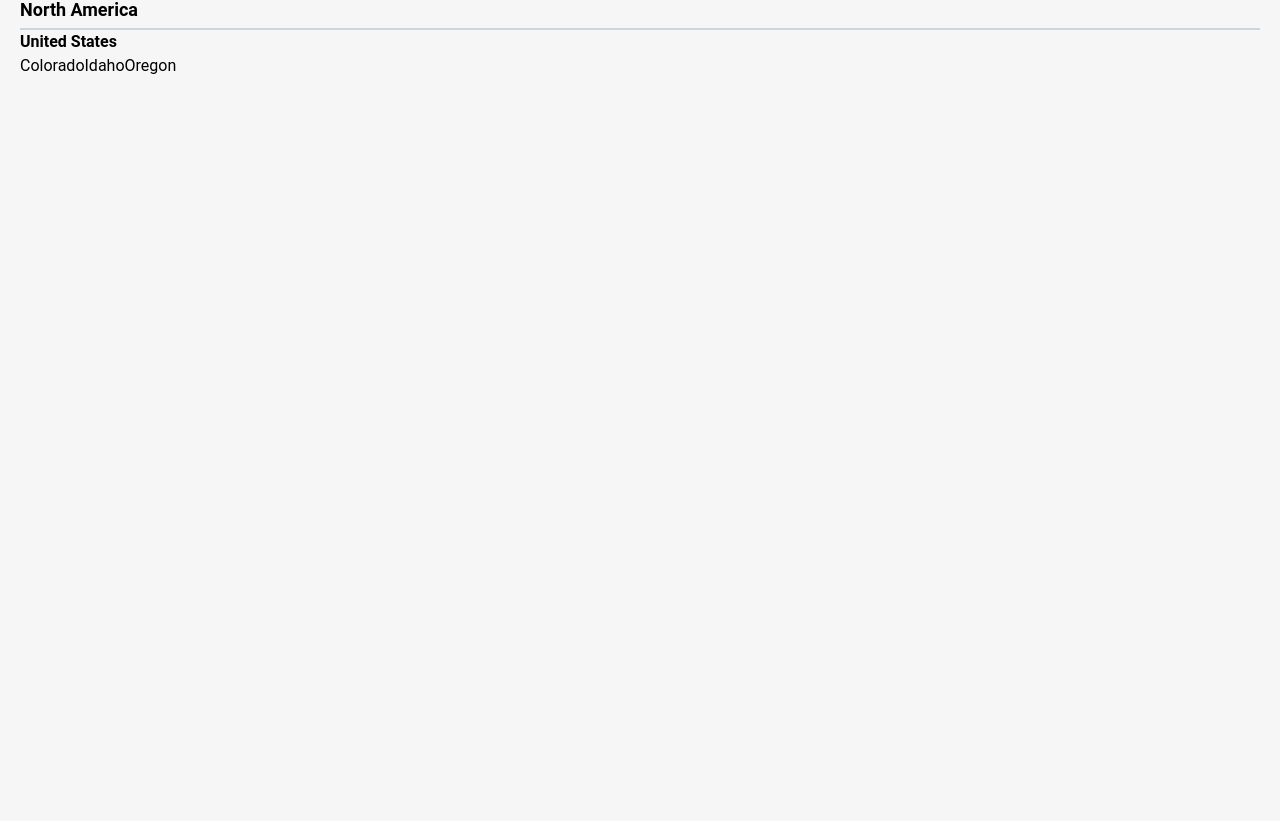
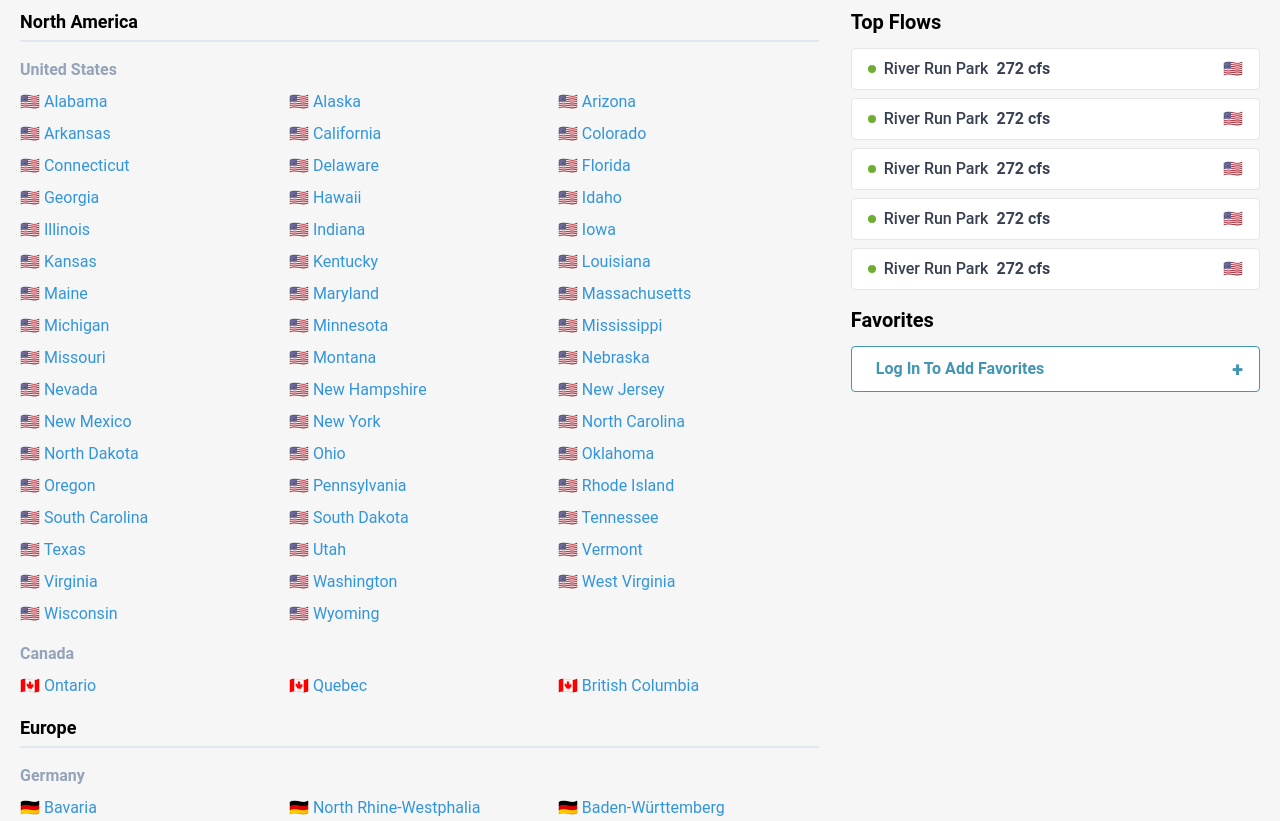
Before and after one commit to charliebarger/river-surf-report, a Next.js app: page / in a window 1280 px wide. Shown: the part 299-1120 px from the top of the page. Before the commit the page ends 800 px from the top, so only its background shows below. Built offline with nearby package versions, Linux system fonts and the light colour scheme.

Commit message:
add report page

```diff
--- a/pages/index.tsx
+++ b/pages/index.tsx
@@ -13,6 +13,7 @@ interface Sites {
   continent: string;
   countries: {
     name: string;
+    flag: string;
     abbreviation: string;
     states: {
       name: string;
@@ -26,18 +27,116 @@ const sites: Sites[] = [
     countries: [
       {
         name: "United States",
+        flag: "🇺🇸",
         abbreviation: "us",
         states: [
-          {
-            name: "Colorado",
+          { name: "Alabama" },
+          { name: "Alaska" },
+          { name: "Arizona" },
+          { name: "Arkansas" },
+          { name: "California" },
+          { name: "Colorado" },
+          { name: "Connecticut" },
+          { name: "Delaware" },
+          { name: "Florida" },
+          { name: "Georgia" },
+          { name: "Hawaii" },
+          { name: "Idaho" },
+          { name: "Illinois" },
+          { name: "Indiana" },
+          { name: "Iowa" },
+          { name: "Kansas" },
+          { name: "Kentucky" },
+          { name: "Louisiana" },
+          { name: "Maine" },
+          { name: "Maryland" },
+          { name: "Massachusetts" },
+          { name: "Michigan" },
+          { name: "Minnesota" },
+          { name: "Mississippi" },
+          { name: "Missouri" },
+          { name: "Montana" },
+          { name: "Nebraska" },
+          { name: "Nevada" },
+          { name: "New Hampshire" },
+          { name: "New Jersey" },
+          { name: "New Mexico" },
+          { name: "New York" },
+          { name: "North Carolina" },
+          { name: "North Dakota" },
+          { name: "Ohio" },
+          { name: "Oklahoma" },
+          { name: "Oregon" },
+          { name: "Pennsylvania" },
+          { name: "Rhode Island" },
+          { name: "South Carolina" },
+          { name: "South Dakota" },
+          { name: "Tennessee" },
+          { name: "Texas" },
+          { name: "Utah" },
+          { name: "Vermont" },
+          { name: "Virginia" },
+          { name: "Washington" },
+          { name: "West Virginia" },
+          { name: "Wisconsin" },
+          { name: "Wyoming" },
+        ],
       },
       {
-            name: "Idaho",
+        name: "Canada",
+        flag: "🇨🇦",
+        abbreviation: "ca",
+        states: [
+          { name: "Ontario" },
+          { name: "Quebec" },
+          { name: "British Columbia" },
+        ],
+      },
+    ],
   },
   {
-            name: "Oregon",
+    continent: "Europe",
+    countries: [
+      {
+        name: "Germany",
+        flag: "🇩🇪",
+        abbreviation: "de",
+        states: [
+          { name: "Bavaria" },
+          { name: "North Rhine-Westphalia" },
+          { name: "Baden-Württemberg" },
+        ],
+      },
+      {
+        name: "France",
+        flag: "🇫🇷",
+        abbreviation: "fr",
+        states: [
+          { name: "Île-de-France" },
+          { name: "Provence-Alpes-Côte d'Azur" },
+          { name: "Auvergne-Rhône-Alpes" },
+        ],
       },
     ],
+  },
+  {
+    continent: "Asia",
+    countries: [
+      {
+        name: "China",
+        flag: "🇨🇳",
+        abbreviation: "cn",
+        states: [
+          { name: "Guangdong" },
+          { name: "Zhejiang" },
+          { name: "Sichuan" },
+        ],
+      },
+      {
+        name: "Japan",
+        flag: "🇯🇵",
+        abbreviation: "jp",
+        states: [{ name: "Tokyo" }, { name: "Osaka" }, { name: "Hokkaido" }],
       },
     ],
   },
@@ -56,26 +155,113 @@ export default function Home() {
       <main>
         <PageHeader>Reports</PageHeader>
         <SectionWrapper>
+          <div className=" lg:grid grid-cols-16 grid-flow-col gap-x-8 ">
             {sites.map((region) => (
-            <Fragment key={region.continent}>
-              <h2 className=" text-lg py-1 font-bold  border-b-2 border-slate-300 ">
+              <div key={region.continent} className=" col-start-1 ">
+                <h2 className=" text-lg font-bold  border-b-2 border-slate-200 pb-1 mt-4 mb-2 ">
                   {region.continent}
                 </h2>
                 {region.countries.map((country) => (
-                <div key={country.abbreviation}>
-                  <h3 className=" text-base font-bold">{country.name}</h3>
+                  <div key={country.abbreviation} className="">
+                    <h3 className=" text-base font-bold mb-2 mt-4 text-slate-400 ">
+                      {country.name}
+                    </h3>
+                    <ul className="grid grid-cols-[repeat(3,_1fr)] gap-2 ">
                       {country.states.map((state) => (
+                        <li
+                          key={state.name}
+                          className="text-linkColor hover:underline"
+                        >
                           <Link
                             href={`/reports/${country.abbreviation}/${state.name}`}
-                      key={state.name}
                           >
-                      {state.name}
+                            {country.flag + " " + state.name}
                           </Link>
+                        </li>
+                      ))}
+                    </ul>
+                  </div>
                 ))}
               </div>
             ))}
-            </Fragment>
-          ))}
+            <div className=" col-start-2">
+              <h2 className=" font-bold pb-1 mt-4 mb-2 text-xl ">Top Flows</h2>
+              <div>
+                <Link
+                  href={"/"}
+                  className=" my-2 bg-white  px-4 py-2 rounded text-base border-[1px] border-[#e6e6e6]
+        text-gray-700 font-medium flex items-center
+        "
+                >
+                  <div className=" w-2 h-2 bg-chartGoodBorder rounded-full "></div>
+                  <span className=" ml-2">River Run Park</span>
+                  <span className=" font-bold ml-2 ">272 cfs</span>
+                  <span className="ml-auto">🇺🇸</span>
+                </Link>
+                <Link
+                  href={"/"}
+                  className=" my-2 bg-white  px-4 py-2 rounded text-base border-[1px] border-[#e6e6e6]
+        text-gray-700 font-medium flex items-center
+        "
+                >
+                  <div className=" w-2 h-2 bg-chartGoodBorder rounded-full "></div>
+                  <span className=" ml-2">River Run Park</span>
+                  <span className=" font-bold ml-2 ">272 cfs</span>
+                  <span className="ml-auto">🇺🇸</span>
+                </Link>
+                <Link
+                  href={"/"}
+                  className=" my-2 bg-white  px-4 py-2 rounded text-base border-[1px] border-[#e6e6e6]
+        text-gray-700 font-medium flex items-center
+        "
+                >
+                  <div className=" w-2 h-2 bg-chartGoodBorder rounded-full "></div>
+                  <span className=" ml-2">River Run Park</span>
+                  <span className=" font-bold ml-2 ">272 cfs</span>
+                  <span className="ml-auto">🇺🇸</span>
+                </Link>
+                <Link
+                  href={"/"}
+                  className=" my-2 bg-white  px-4 py-2 rounded text-base border-[1px] border-[#e6e6e6]
+        text-gray-700 font-medium flex items-center
+        "
+                >
+                  <div className=" w-2 h-2 bg-chartGoodBorder rounded-full "></div>
+                  <span className=" ml-2">River Run Park</span>
+                  <span className=" font-bold ml-2 ">272 cfs</span>
+                  <span className="ml-auto">🇺🇸</span>
+                </Link>
+                <Link
+                  href={"/"}
+                  className=" my-2 bg-white  px-4 py-2 rounded text-base border-[1px] border-[#e6e6e6]
+        text-gray-700 font-medium flex items-center
+        "
+                >
+                  <div className=" w-2 h-2 bg-chartGoodBorder rounded-full "></div>
+                  <span className=" ml-2">River Run Park</span>
+                  <span className=" font-bold ml-2 ">272 cfs</span>
+                  <span className="ml-auto">🇺🇸</span>
+                </Link>
+              </div>
+              <div>
+                <h2 className=" font-bold pb-1 mt-4 mb-2 text-xl ">
+                  Favorites
+                </h2>
+                <Link
+                  href={"/"}
+                  className=" my-2 bg-white  px-4 py-2 rounded text-base border-[1px] border-primaryColor
+        text-primaryColor font-medium flex items-center
+        hover:bg-primaryColor hover:text-white
+        "
+                >
+                  <span className=" ml-2 font-bold ">
+                    Log In To Add Favorites
+                  </span>
+                  <span className="ml-auto text-xl font-extrabold">+</span>
+                </Link>
+              </div>
+            </div>
+          </div>
         </SectionWrapper>
       </main>
     </>
--- a/tailwind.config.js
+++ b/tailwind.config.js
@@ -12,6 +12,9 @@ module.exports = {
       xl: "1440px",
     },
     extend: {
+      gridTemplateColumns: {
+        16: "minmax(600px, 1fr), 33%",
+      },
       colors: {
         primaryColor: "hsl(196deg 46% 48%)",
         secondaryColor: "hsl(194deg 65% 75%)",
@@ -24,6 +27,7 @@ module.exports = {
         chartFairBorder: "hsl(202deg 60% 46% / 100%)",
         chartGood: "hsl(90deg 55% 44% / 60%)",
         chartGoodBorder: "hsl(90deg 55% 44% / 100%)",
+        linkColor: "hsl(205deg 71% 53%)",
       },
       fontFamily: {
         roboto: ["Roboto", "sans-serif"],
```
Lines whose indentation alone changed are shown as unchanged.
